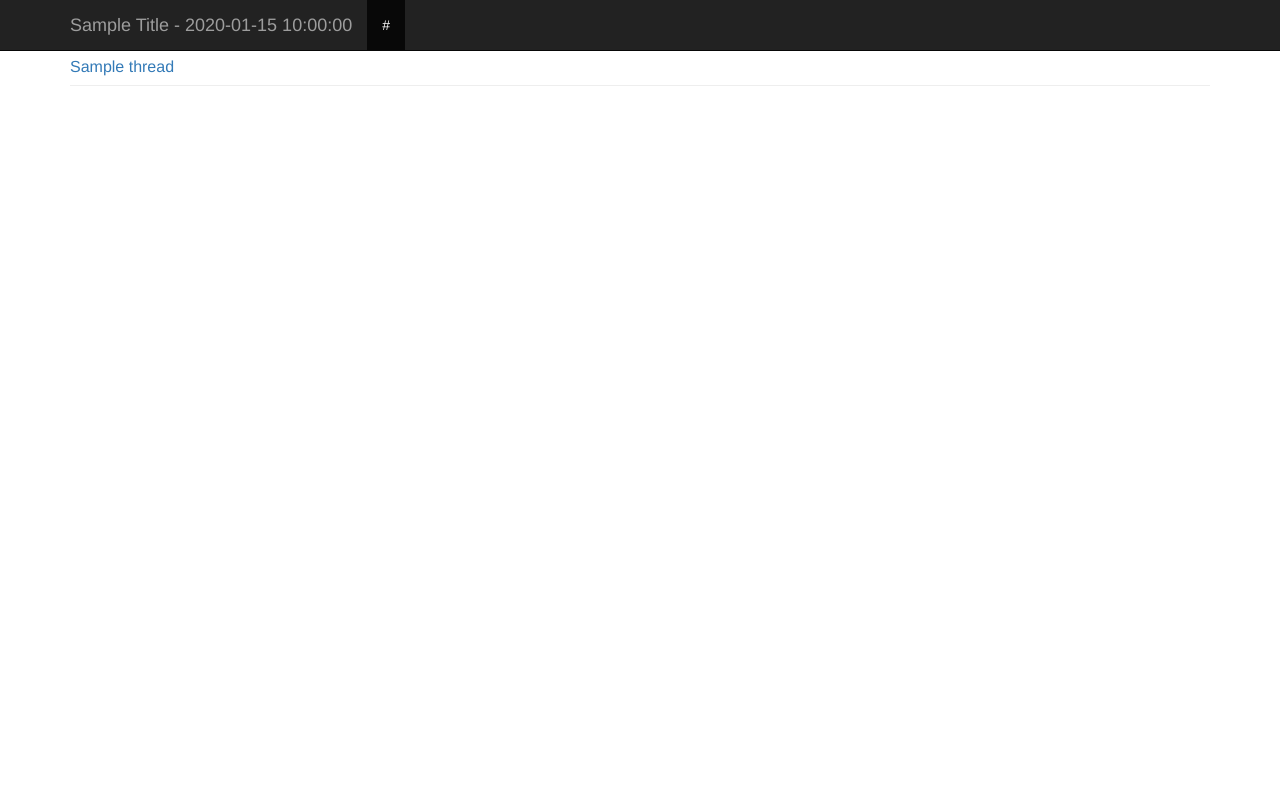
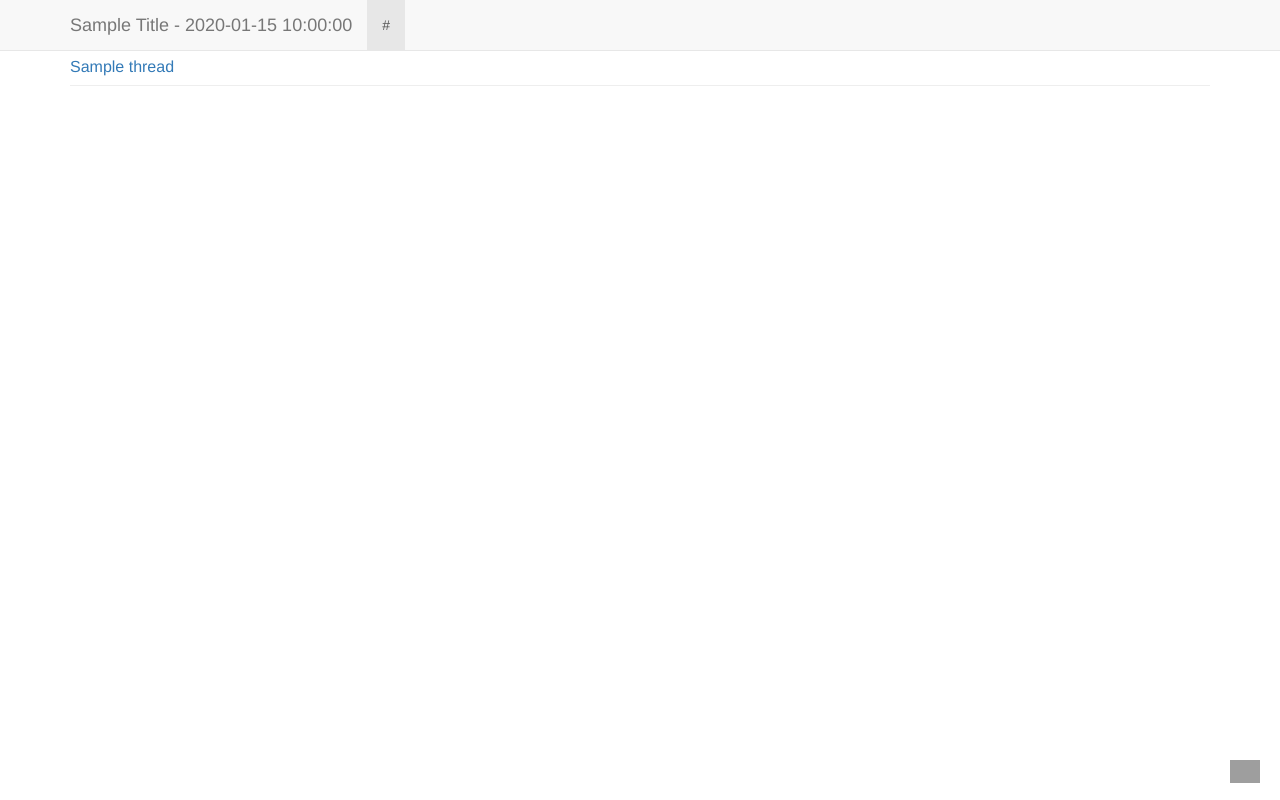
Before and after one commit to gtt116/tiebabot, a Python web app: template tiebabot/templates/base_v1.html in a window 1280 px wide. Run offline with Jinja, Linux system fonts and the light colour scheme; the template is opened without the code that fills it: most values are stand-ins (such as "Sample title", 1, 10 or a date in 2020); grey boxes are pictures that could not be loaded.

Commit message:
update template base_v1

```diff
--- a/tiebabot/templates/base_v1.html
+++ b/tiebabot/templates/base_v1.html
@@ -17,7 +17,7 @@
     <![endif]-->
   </head>
   <body>
-    <nav class="navbar navbar-inverse navbar-fixed-top">
+    <nav class="navbar navbar-default navbar-fixed-top">
       <div class="container">
         <div class="navbar-header">
           <button type="button" class="navbar-toggle collapsed" data-toggle="collapse" data-target="#navbar" aria-expanded="false" aria-controls="navbar">
@@ -41,14 +41,16 @@
     <div class="container">
 
       {% for thread in threads %}
-      <a target="_blank" href="{{ thread.link }}">
-        <div class="row thread">
-          {{ thread.title }}
-        </div><!-- row-->
-      </a>
+      <div class="tieba">
+        <a target="" href="{{ thread.link }}">
+          <div class="row thread">
+            {{ thread.title }}
+          </div><!-- row-->
+        </a>
+      </div>
       {% endfor %}
     </div><!-- /.container -->
-
+    <a class="refresh" href="javascript:location.reload();"></a>
     <!-- jQuery (necessary for Bootstrap's JavaScript plugins) -->
     <script src="/js/jquery.min.js"></script>
     <!-- Include all compiled plugins (below), or include individual files as needed -->
--- a/tiebabot/templates/css/app.css
+++ b/tiebabot/templates/css/app.css
@@ -8,3 +8,14 @@ body {
   padding: 6px 0px;
   border-bottom: 1px solid #eee;
 }
+
+.refresh {
+  background: url("/img/refresh.png") no-repeat;
+  background-size: 30px;
+  height: 30px;
+  width: 30px;
+  display: block;
+  position: fixed;
+  right: 20px;
+  bottom: 10px;
+}
```
